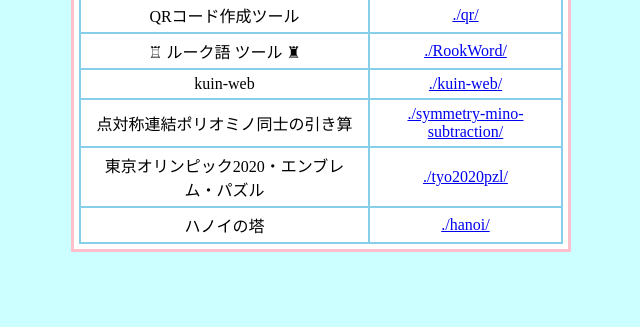
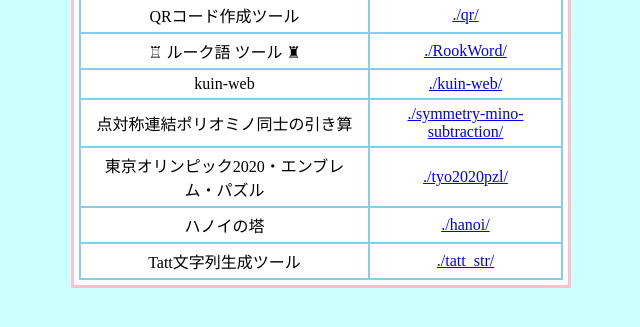
Before and after one commit to tatt61880/tatt61880.github.io, a plain HTML site: page index.html in a window 1280 px wide. Shown: the part 69-396 px from the top of the page, without its empty margins (319-959 px from the left). Drawn offline with Linux system fonts and the light colour scheme.

Commit message:
Update index.html

```diff
--- a/index.html
+++ b/index.html
@@ -44,6 +44,10 @@
           <td>ハノイの塔</td>
           <td><a href="./hanoi/">./hanoi/</a></td>
         </tr>
+        <tr>
+          <td>Tatt文字列生成ツール</td>
+          <td><a href="./tatt_str/">./tatt_str/</a></td>
+        </tr>
       </table>
     </div>
   </div>
```
